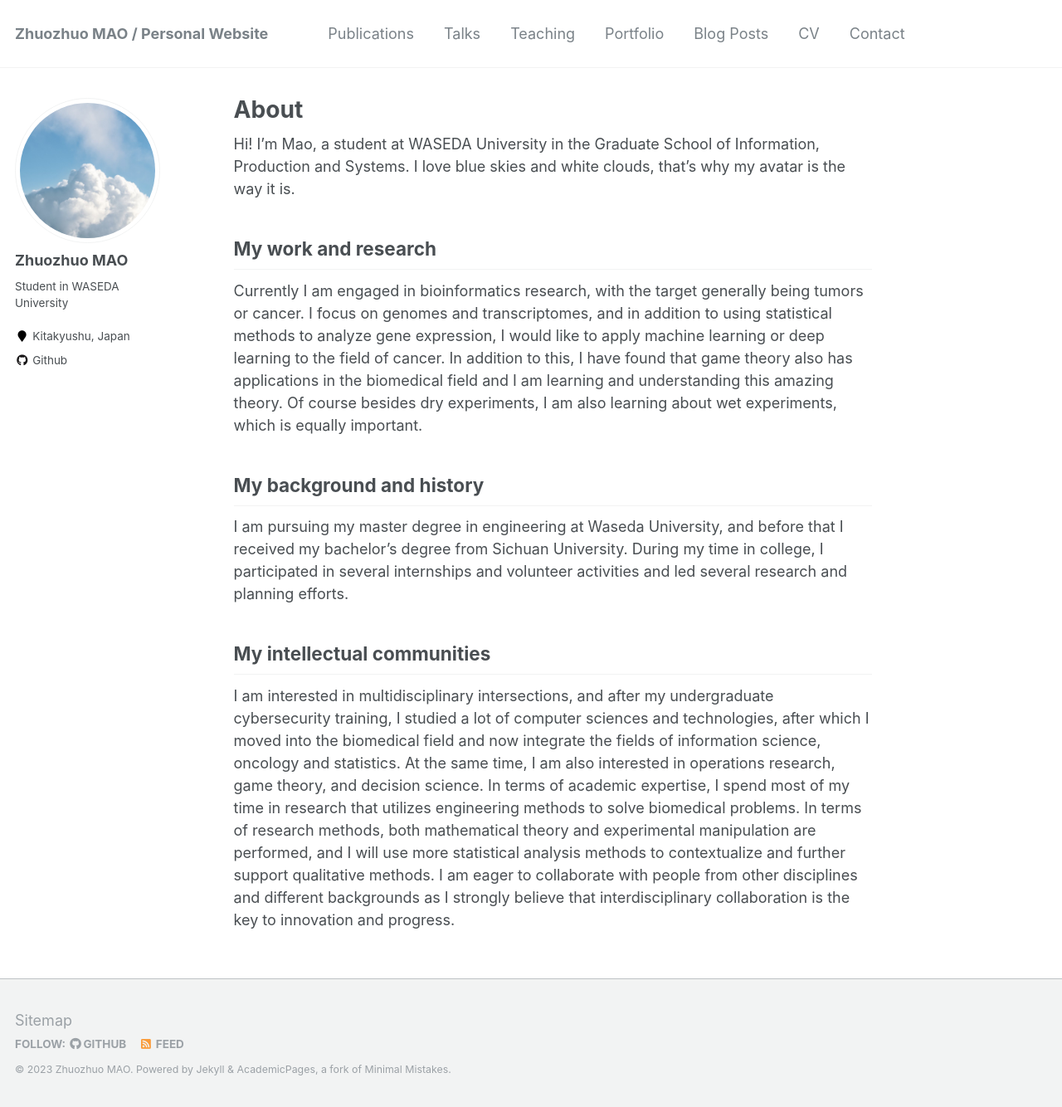
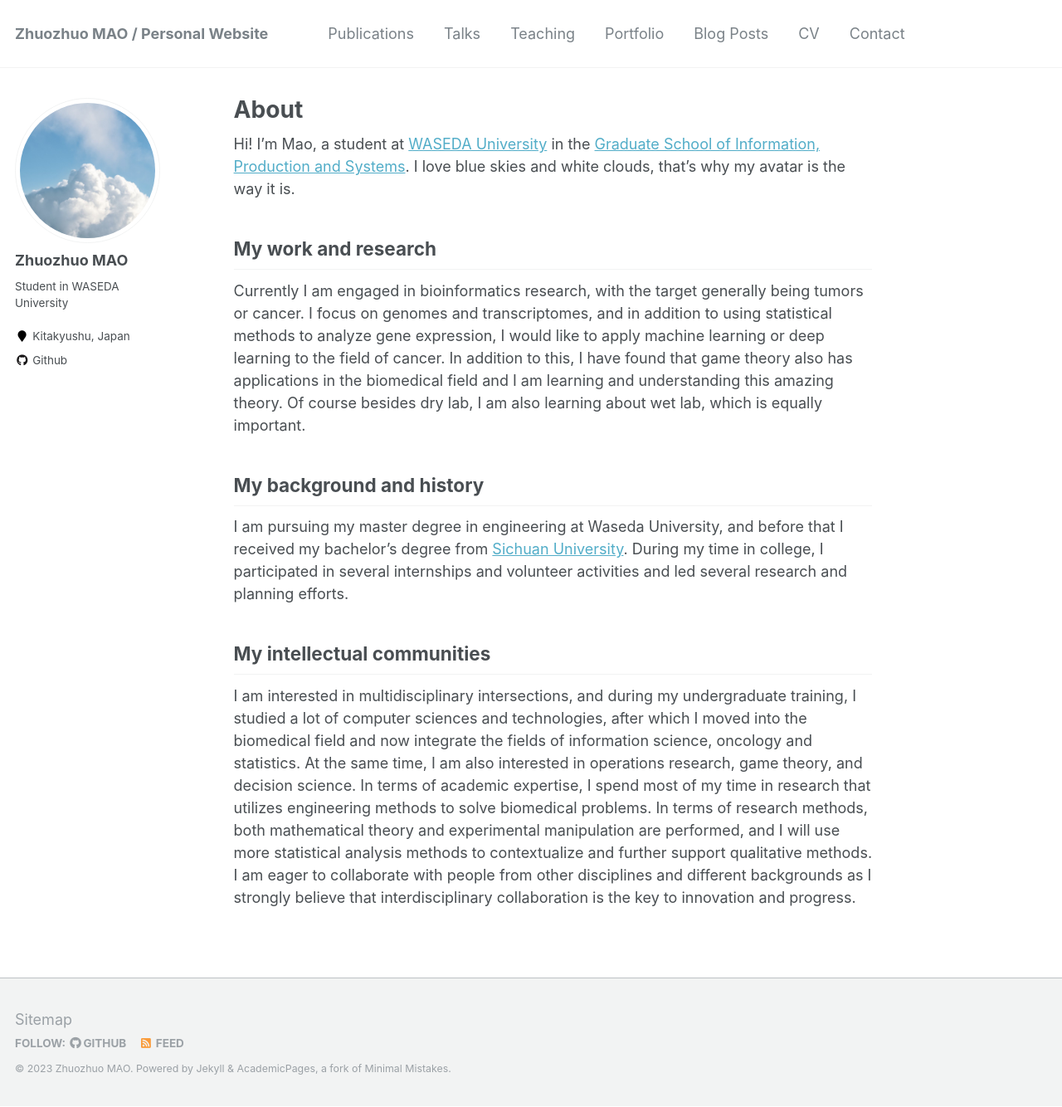
Before and after one commit to zhzhmao/zhzhmao.github.io, a Jekyll site: the page built from _pages/about.md, in a window 1280 px wide and 1334 px high. Shown: the whole window at 83% size. Built offline with Jekyll 4.4.1, drawn with Linux system fonts in a browser that asks for light colours.

Commit message:
modified:   _pages/about.md

```diff
--- a/_pages/about.md
+++ b/_pages/about.md
@@ -8,13 +8,13 @@ redirect_from:
   - /about.html
 ---
 
-Hi! I'm Mao, a student at WASEDA University in the Graduate School of Information, Production and Systems. I love blue skies and white clouds, that's why my avatar is the way it is.
+Hi! I'm Mao, a student at [WASEDA University](https://www.waseda.jp/top/en/) in the [Graduate School of Information, Production and Systems](https://www.waseda.jp/fsci/gips/en/). I love blue skies and white clouds, that's why my avatar is the way it is.
 
 ## My work and research
-Currently I am engaged in bioinformatics research, with the target generally being tumors or cancer. I focus on genomes and transcriptomes, and in addition to using statistical methods to analyze gene expression, I would like to apply machine learning or deep learning to the field of cancer. In addition to this, I have found that game theory also has applications in the biomedical field and I am learning and understanding this amazing theory. Of course besides dry experiments, I am also learning about wet experiments, which is equally important.
+Currently I am engaged in bioinformatics research, with the target generally being tumors or cancer. I focus on genomes and transcriptomes, and in addition to using statistical methods to analyze gene expression, I would like to apply machine learning or deep learning to the field of cancer. In addition to this, I have found that game theory also has applications in the biomedical field and I am learning and understanding this amazing theory. Of course besides dry lab, I am also learning about wet lab, which is equally important.
 
 ## My background and history
-I am pursuing my master degree in engineering at Waseda University, and before that I received my bachelor's degree from Sichuan University. During my time in college, I participated in several internships and volunteer activities and led several research and planning efforts.
+I am pursuing my master degree in engineering at Waseda University, and before that I received my bachelor's degree from [Sichuan University](https://en.scu.edu.cn/). During my time in college, I participated in several internships and volunteer activities and led several research and planning efforts.
 
 ## My intellectual communities
-I am interested in multidisciplinary intersections, and after my undergraduate cybersecurity training, I studied a lot of computer sciences and technologies, after which I moved into the biomedical field and now integrate the fields of information science, oncology and statistics. At the same time, I am also interested in operations research, game theory, and decision science. In terms of academic expertise, I spend most of my time in research that utilizes engineering methods to solve biomedical problems. In terms of research methods, both mathematical theory and experimental manipulation are performed, and I will use more statistical analysis methods to contextualize and further support qualitative methods. I am eager to collaborate with people from other disciplines and different backgrounds as I strongly believe that interdisciplinary collaboration is the key to innovation and progress.
+I am interested in multidisciplinary intersections, and during my undergraduate training, I studied a lot of computer sciences and technologies, after which I moved into the biomedical field and now integrate the fields of information science, oncology and statistics. At the same time, I am also interested in operations research, game theory, and decision science. In terms of academic expertise, I spend most of my time in research that utilizes engineering methods to solve biomedical problems. In terms of research methods, both mathematical theory and experimental manipulation are performed, and I will use more statistical analysis methods to contextualize and further support qualitative methods. I am eager to collaborate with people from other disciplines and different backgrounds as I strongly believe that interdisciplinary collaboration is the key to innovation and progress.
```
